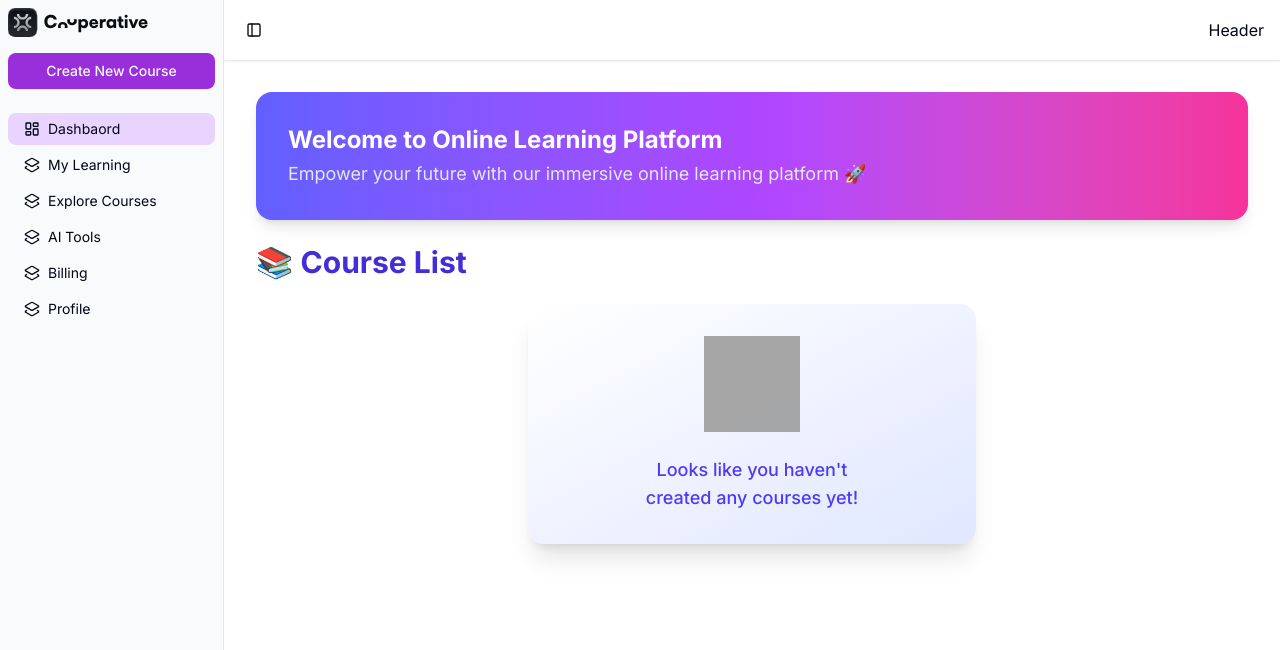
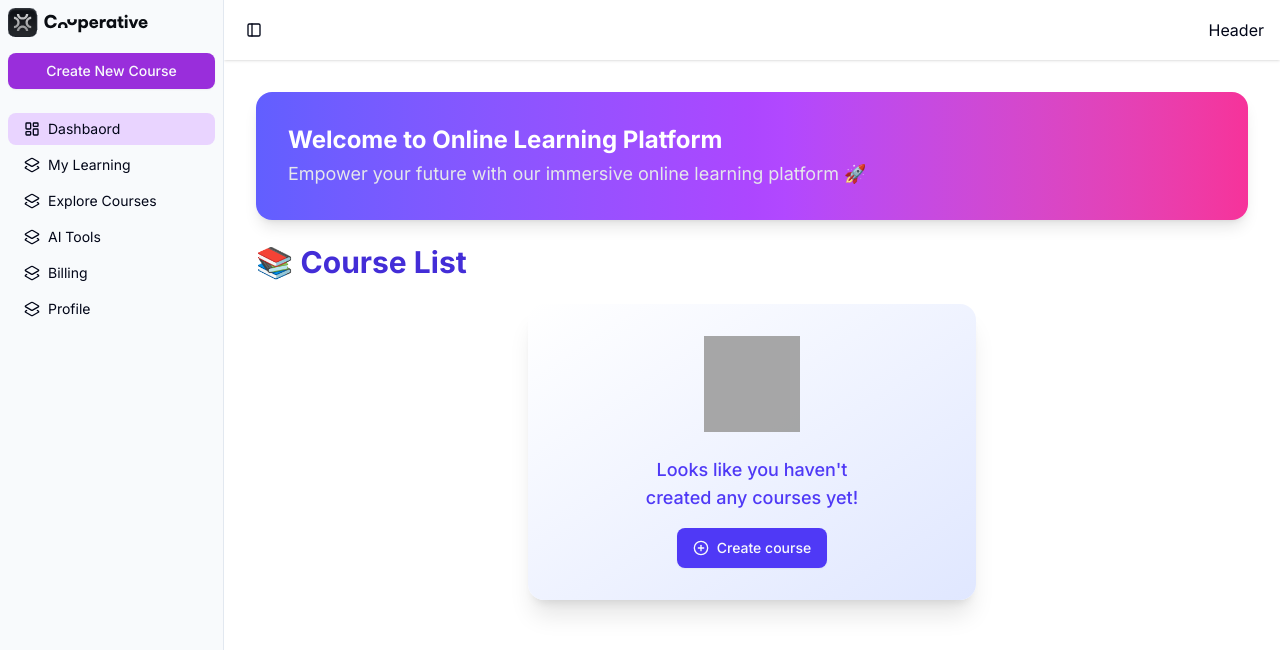
Before and after one commit to mnraza-dev/online-learning-platform, a Next.js app: page /workspace in a window 1280 px wide. Shown: the top 650 px of the page. Built offline with nearby package versions, Linux system fonts and the light colour scheme; no server answers; grey boxes are pictures that could not be loaded.

Commit message:
feat: enhance CourseList component with button for creating courses

```diff
--- a/app/workspace/_components/CourseList.jsx
+++ b/app/workspace/_components/CourseList.jsx
@@ -1,12 +1,16 @@
 "use client";
+import { Button } from "@/components/ui/button";
+import { PlusCircleIcon } from "lucide-react";
 import React, { useState } from "react";
 
 const CourseList = () => {
   const [courseList, setCourseList] = useState([]);
 
   return (
-    <div className="mt-6"   >
-      <h2 className="text-3xl font-bold text-indigo-700 mb-6">📚 Course List</h2>
+    <div className="mt-6">
+      <h2 className="text-3xl font-bold text-indigo-700 mb-6">
+        📚 Course List
+      </h2>
 
       <div className="flex justify-center">
         <div className="bg-gradient-to-br from-white to-indigo-100 p-8 rounded-2xl shadow-xl text-center max-w-md w-full">
@@ -17,10 +21,13 @@ const CourseList = () => {
                 alt="No courses"
                 className="w-24 h-24 mx-auto mb-6 opacity-90"
               />
-              <p className="text-indigo-600 text-lg font-medium">
-                Looks like you haven't <br/>
+              <p className="text-indigo-600 text-lg font-medium mb-4">
+                Looks like you haven't <br />
                 created any courses yet!
               </p>
+              <Button size={"lg"} className={"bg-indigo-600 hover:bg-indigo-700 cursor-pointer"	}>
+               <PlusCircleIcon/> Create course
+              </Button>
             </div>
           ) : (
             <div className="text-green-600 font-medium text-lg">
```
